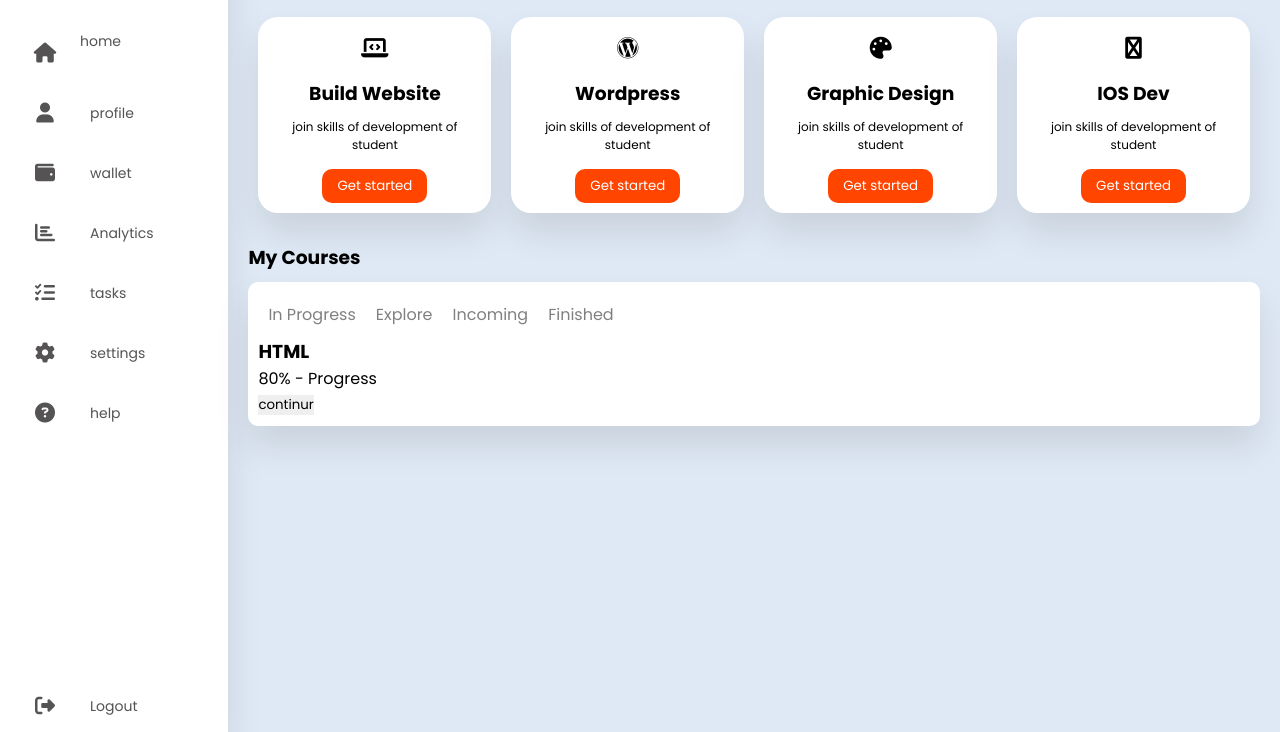
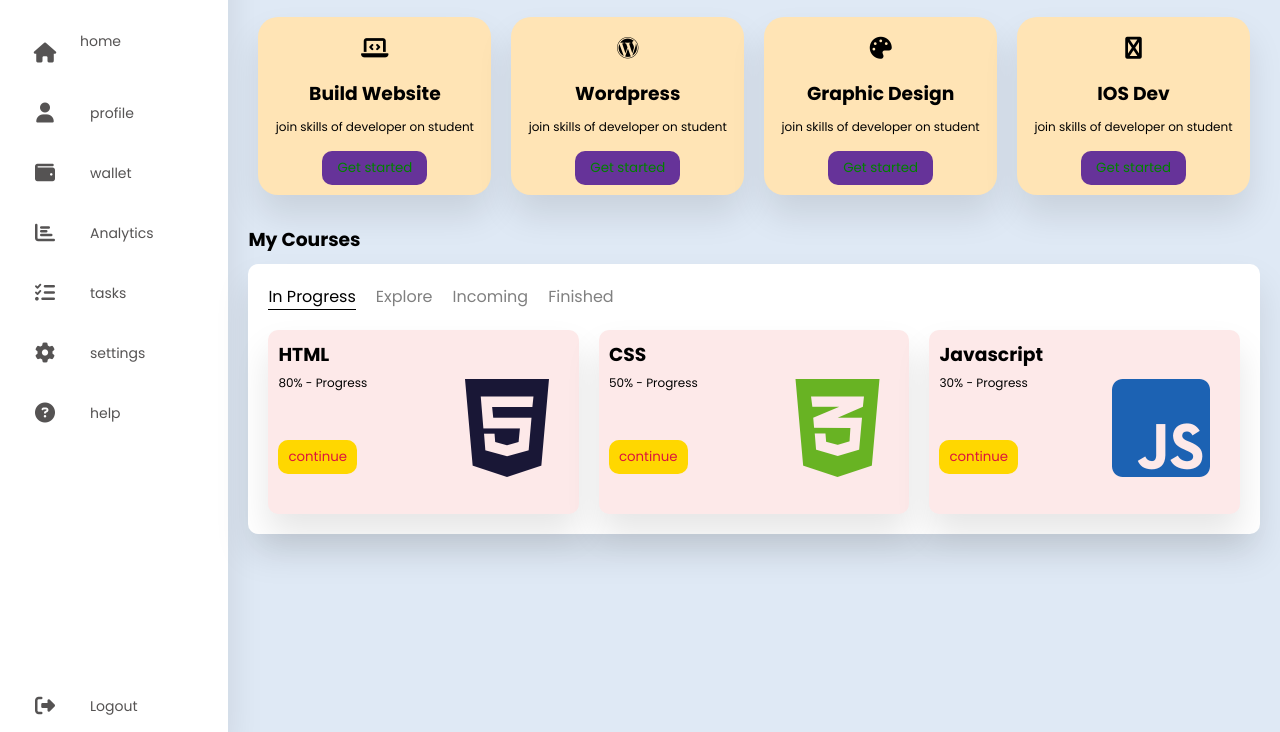
Before and after one commit to joviabebeto/brigitte, a plain HTML site: page dashboard.html in a window 1280 px wide. Shown: the part 68-800 px from the top of the page. Drawn offline with Linux system fonts and the light colour scheme.

Commit message:
dashboard

```diff
--- a/dashboard.css
+++ b/dashboard.css
@@ -94,7 +94,7 @@ a:hover{
 .main-skills .card{
     width: 25%;
     margin: 10px;
-    background: #fff;
+    background: moccasin;
     text-align: center;
     border-radius: 20px;
     padding: 10px;
@@ -110,8 +110,8 @@ a:hover{
     font-size: 12px;
 }
 .main-skills .card button{
-    background: orangered;
-    color: #fff;
+    background: rebeccapurple;
+    color: green;
     padding: 7px 15px;
     border-radius: 10px;
     margin-top: 15px;
@@ -136,6 +136,9 @@ a:hover{
     border-radius: 10px;
     box-shadow: 0 20px 35px rgba(0, 0, 0, 0.1);
 
+
+
+
 }
 .course-box ul{
     list-style: none;
@@ -143,6 +146,56 @@ a:hover{
 }
 .course-box ul li{
     margin: 10px;
-    color: grey;
-    cursor: pointer;
+    color:gray
+
 }
+
+    .course-box ul .active{
+        color: #000;
+        border-bottom: 1px solid #000;
+    }
+    .course-box .course{
+        display: flex;
+    }
+    .box{
+        width: 33%;
+        padding: 10px;
+        margin: 10px;
+        border-radius: 10px;
+        background: rgb(253, 233, 233);
+        box-shadow: 0 20px 35px rgba(0, 0, 0, 0.1);
+    }
+    .box p{
+        font-size: 12px;
+        margin-top: 5px;
+
+    }
+    .box button{
+        background: gold;
+        color: crimson;
+        padding: 7px 10px;
+        border-radius: 10px;
+        margin-top: 3rem;
+        cursor: pointer;
+    }
+    .box button:hover{
+        background: rgba(0, 0, 0, 0.842);
+
+    }
+    .box i{
+        font-size: 7rem;
+        float: right;
+        margin: -20px 20px 20px 0;
+
+
+    }
+    .html{
+        color: rgb(25,23,54);
+
+    }
+    .css{
+        color: rgb(104, 179, 35);
+    }
+    .js{
+        color: rgb(28, 98, 179);
+    }
--- a/dashboard.html
+++ b/dashboard.html
@@ -63,7 +63,7 @@
                 <div class="card">
                     <i class="fas fa-laptop-code"></i>
                     <h3> build website</h3>
-                    <p>join skills of development of student</p>
+                    <p>join skills of developer on student</p>
                     <button>Get started</button>
                 </div>
 
@@ -71,7 +71,7 @@
                 <div class="card">
                     <i class="fab fa-wordpress"></i>
                     <h3> wordpress</h3>
-                    <p>join skills of development of student</p>
+                    <p>join skills of developer on student</p>
                     <button>Get started</button>
             </div>
 
@@ -79,7 +79,7 @@
                 <div class="card">
                     <i class="fas fa-palette"></i>
                     <h3> graphic design</h3>
-                    <p>join skills of development of student</p>
+                    <p>join skills of developer on student</p>
                     <button>Get started</button>
                     </div>
 
@@ -87,7 +87,7 @@
                 <div class="card">
                     <i class="fas fa-app-store-ios"></i>
                     <h3> IOS dev</h3>
-                    <p>join skills of development of student</p>
+                    <p>join skills of developer on student</p>
                     <button>Get started</button>
                 </div>
             </div>
@@ -95,7 +95,7 @@
                 <h1>my courses</h1>
                 <div class="course-box">
                     <ul>
-                        <li>In progress</li>
+                        <li class="active">In progress</li>
                         <li>explore</li>
                         <li>incoming</li>
                         <li>finished</li>
@@ -104,13 +104,30 @@
                         <div class="box">
                             <h3>HTML</h3>
                             <p>80% - progress</p>
-                            <button>continur</button>
-                            <i class="fab fas-html5 html"></i>
+                            <button>continue</button>
+                            <i class="fab fa-html5 html"></i>
 
                         </div>
 
-                    </div>
 
+
+                        <div class="box">
+                            <h3>CSS</h3>
+                            <p>50% - progress</p>
+                            <button>continue</button>
+                            <i class="fab fa-css3-alt  css"></i>
+
+                        </div>
+
+
+                        <div class="box">
+                            <h3>javascript</h3>
+                            <p>30% - progress</p>
+                            <button>continue</button>
+                            <i class="fab fa-js-square js"></i>
+
+                        </div>
+                </div>
                 </div>
 
             </section>
```
